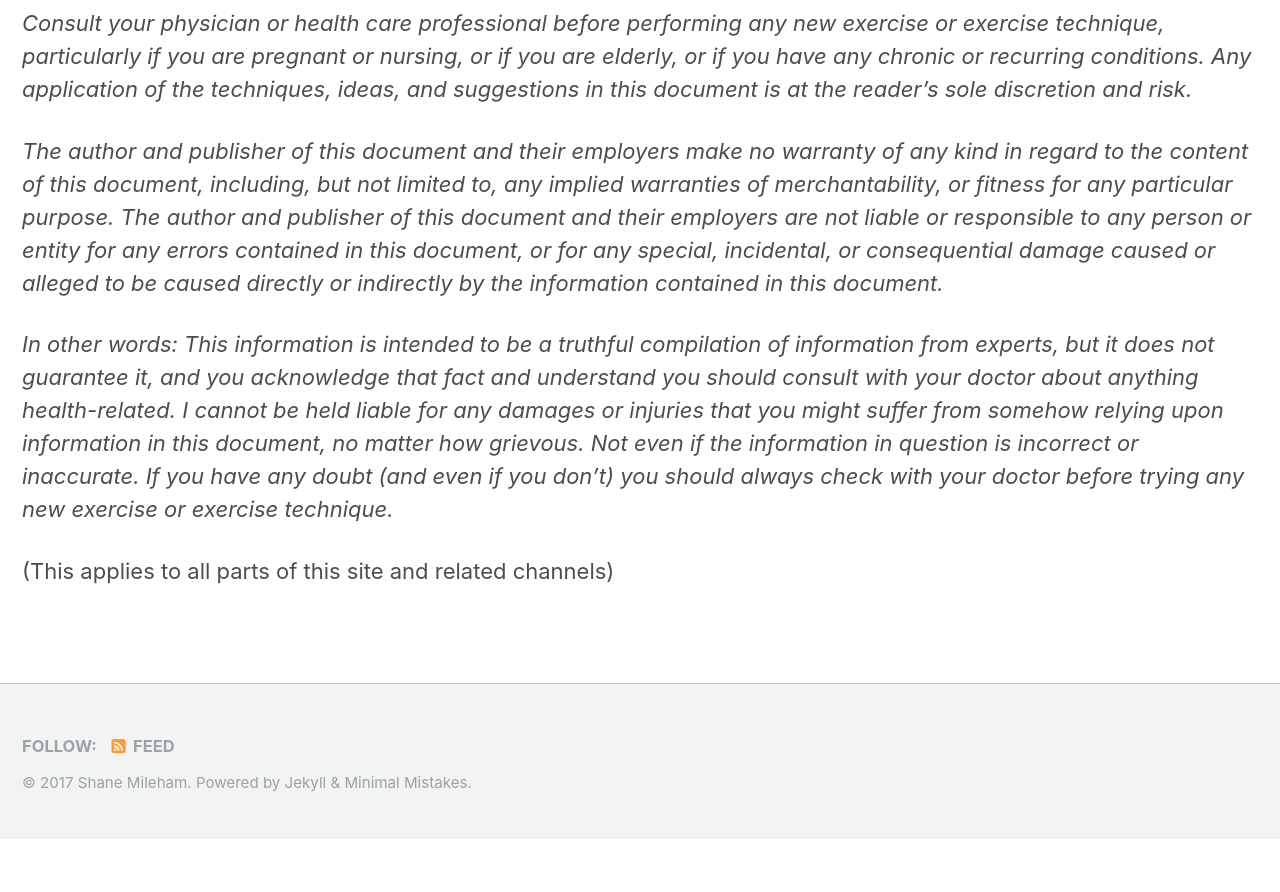
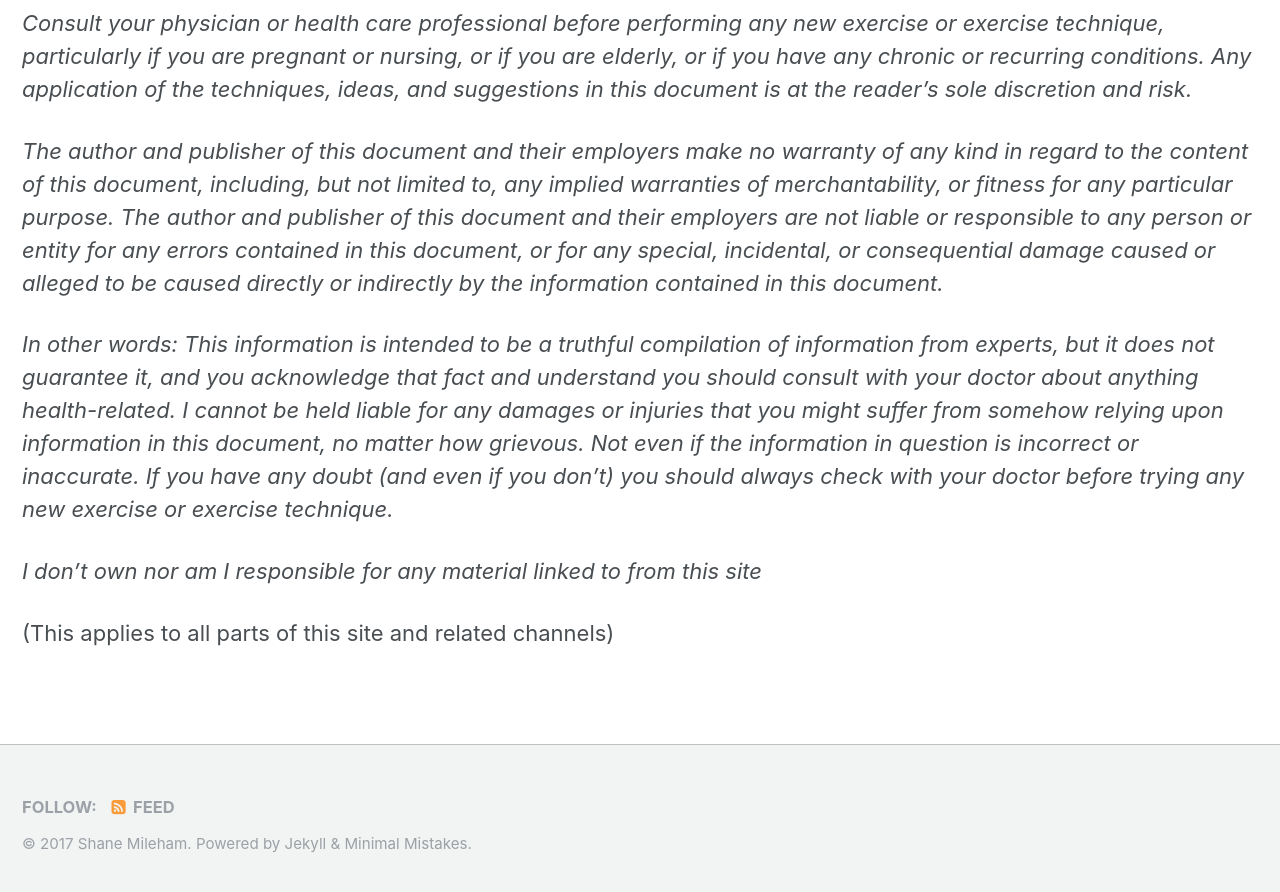
Before and after one commit to shanemileham/levelupmylife, a Jekyll site: the page built from index.md, in a window 1280 px wide and 900 px high, scrolled down 2455 px. Shown: the top 892 px of the window. Built offline with Jekyll 4.4.1, drawn with Linux system fonts in a browser that asks for light colours; the list of posts is cut into pages by our own code; comment, search, counter and statistics services are not loaded; before the commit the page ends 3294 px from its top, so only the background shows below that.

Commit message:
Added note to disclaimer

```diff
--- a/_includes/components/disclaimer.md
+++ b/_includes/components/disclaimer.md
@@ -3,3 +3,5 @@ _Consult your physician or health care professional before performing any new ex
 _The author and publisher of this document and their employers make no warranty of any kind in regard to the content of this document, including, but not limited to, any implied warranties of merchantability, or fitness for any particular purpose. The author and publisher of this document and their employers are not liable or responsible to any person or entity for any errors contained in this document, or for any special, incidental, or consequential damage caused or alleged to be caused directly or indirectly by the information contained in this document._
 
 _In other words: This information is intended to be a truthful compilation of information from experts, but it does not guarantee it, and you acknowledge that fact and understand you should consult with your doctor about anything health-related. I cannot be held liable for any damages or injuries that you might suffer from somehow relying upon information in this document, no matter how grievous. Not even if the information in question is incorrect or inaccurate. If you have any doubt (and even if you don't) you should always check with your doctor before trying any new exercise or exercise technique._
+
+_I don't own nor am I responsible for any material linked to from this site_
```
